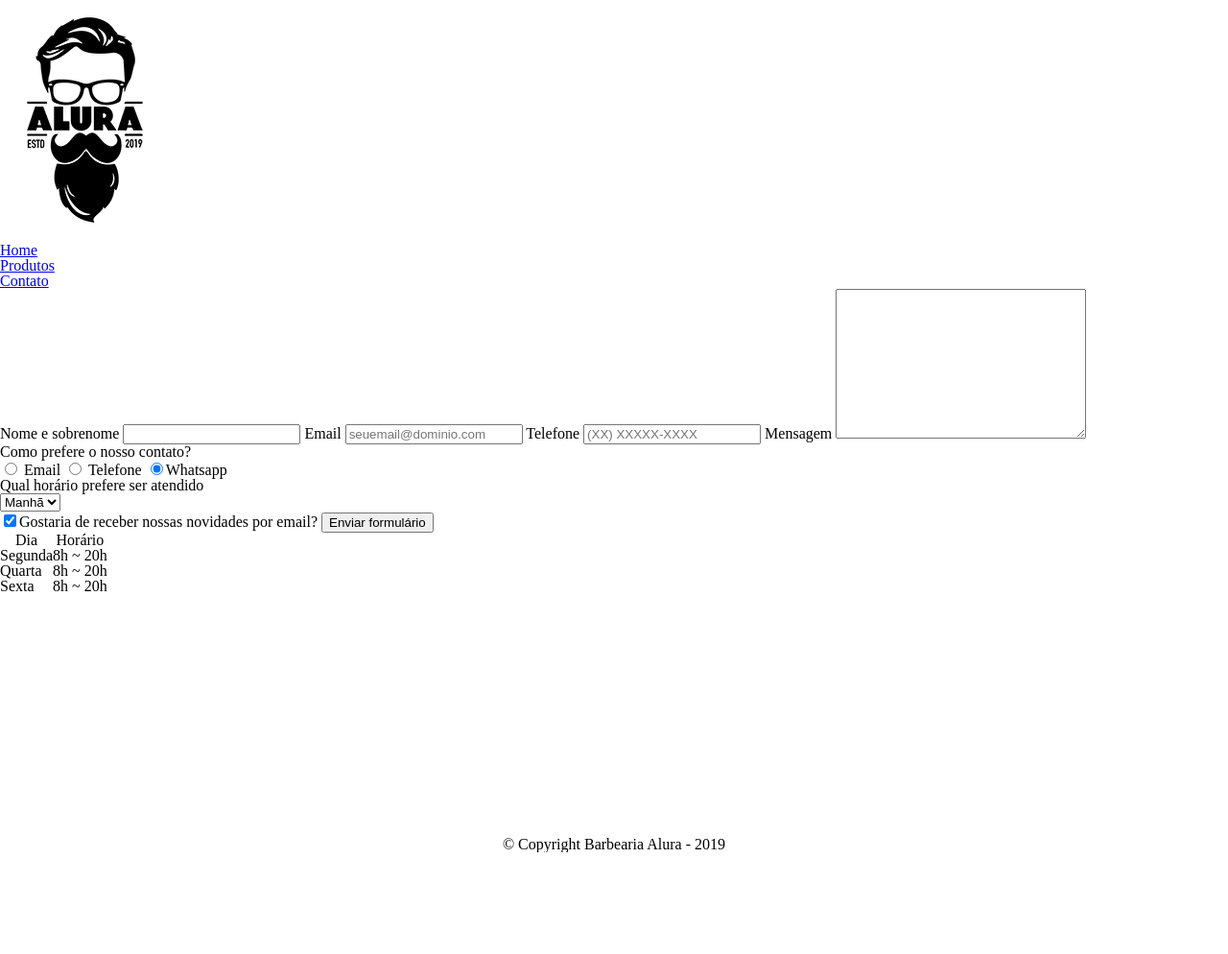
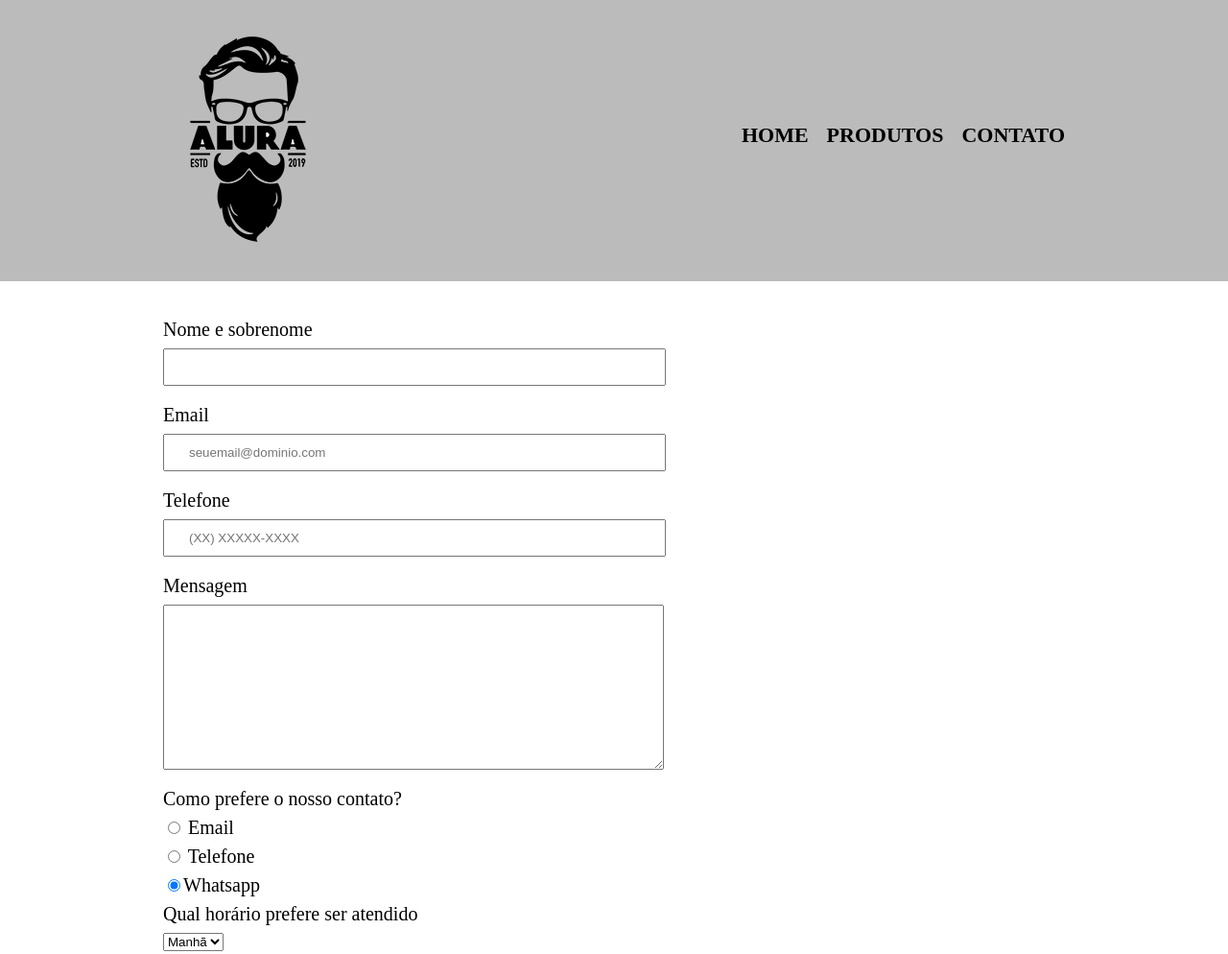
Before and after one commit to FMMpolo/Alurasite, a plain HTML site: page contato.html in a window 1280 px wide. Shown: the top 994 px of the page at 96% size. Before the commit the page ends 888 px from the top, so only its background shows below. Drawn offline with Linux system fonts and the light colour scheme.

Commit message:
Add files via upload

```diff
--- a/style.css
+++ b/style.css
@@ -1,52 +1,151 @@
-body{
+header {
+	background: #BBBBBB;
+	padding: 20px 0;
+}
+
+.caixa {
+	position: relative;
+	width: 940px ;
+	margin: 0 auto;
+}
+
+nav {
+	position: absolute;
+	top: 110px;
+	right: 0;
+}
+
+nav li {
+	display: inline;
+	margin: 0 0 0 15px;
+}
+
+nav a {
+	text-transform: uppercase;
+	color: #000000;
+	font-weight: bold;
+	font-size: 22px;
+	text-decoration: none;
+}
+
+nav a:hover {
+	color: #C78C19;
+	text-decoration: underline;
+}
+
+.produtos {
+	width: 940px;
+	margin: 0 auto;
+	padding: 50px 0;
+}
+
+.produtos li {
+	display: inline-block;
+	text-align: center;
+	width: 30%;
+	vertical-align: top;
+	margin: 0 1.5%;
+	padding: 30px 20px;
+	box-sizing: border-box;
+	border: 2px solid #000000;
+	border-radius: 10px;
+}
+
+.produtos li:hover {
+	border-color: #C78C19;
+}
+
+.produtos li:active {
+	border-color: #088C19;
 
 }
 
-#banner {
-	width: 100%;
+.produtos li:hover h2 {
+	font-size: 34px;
 }
 
-.principal {
-	background: #CCCCCC;
-	padding: 30px;
+.produtos h2 {
+	font-size: 30px;
+	font-weight: bold;
 }
 
-.titulo-principal {
-	padding-left: 20px;
+.produto-descricao {
+	font-size: 18px;
 }
 
-.titulo-centralizado {
-	text-align: center;
+.produto-preco {
+	font-size: 22px;
+	font-weight: bold;
+	margin-top: 10px;
 }
 
-p {
-   	text-align: center;
+footer {
+	text-align: center;
+	background: url("bg.jpg");
+	padding: 40px 0;
 }
 
-#missao {
-	font-size: 20px;
+.copyright {
+	color: #FFFFFF;
+	font-size: 13px;
+	margin: 20px 0 0;
 }
 
-em strong{
-	color: #ff0000;
+main {
+	width: 940px;
+	margin: 0 auto;
 }
 
-.itens {
-	font-style: italic;
+form{
+	margin: 40px 0;
 }
 
-.beneficios {
-	background: #ffffff;
-	padding: 20px;
+form label, form legend {
+	display: block;
+	font-size: 20px;
+	margin: 0 0 10px;
 }
 
-ul{
-	display: inline-block;
-	vertical-align: top;
-	width: 20%;
-	margin-right: 15%;
+.input-padrao {
+	display: block;
+	margin: 0 0 20px;
+	padding: 10px 25px;
+	width: 50%;
 }
 
-.imagembeneficios {
-	width: 50%;
+.checkbox {
+	margin: 20px 0 ;
 }
+
+.enviar {
+	width: 40%;
+	padding: 15px 0;
+	background: orange;
+	color: white;
+	font-weight: bold;
+	font-size: 18px;
+	border: none;
+	border-radius: 5px;
+	transition: 1s all;
+	cursor: pointer;
+}
+
+.enviar:hover {
+	background: darkorange;
+	transform:
+	scale(1.2);
+}
+
+table {
+	margin: 20px 0 40px;
+}
+thead {
+	background: #555555;
+	color: white;
+	font-weight: bold;
+}
+
+td, th {
+	border: 1px solid #000000;
+	padding: 8px 15px
+}
```
